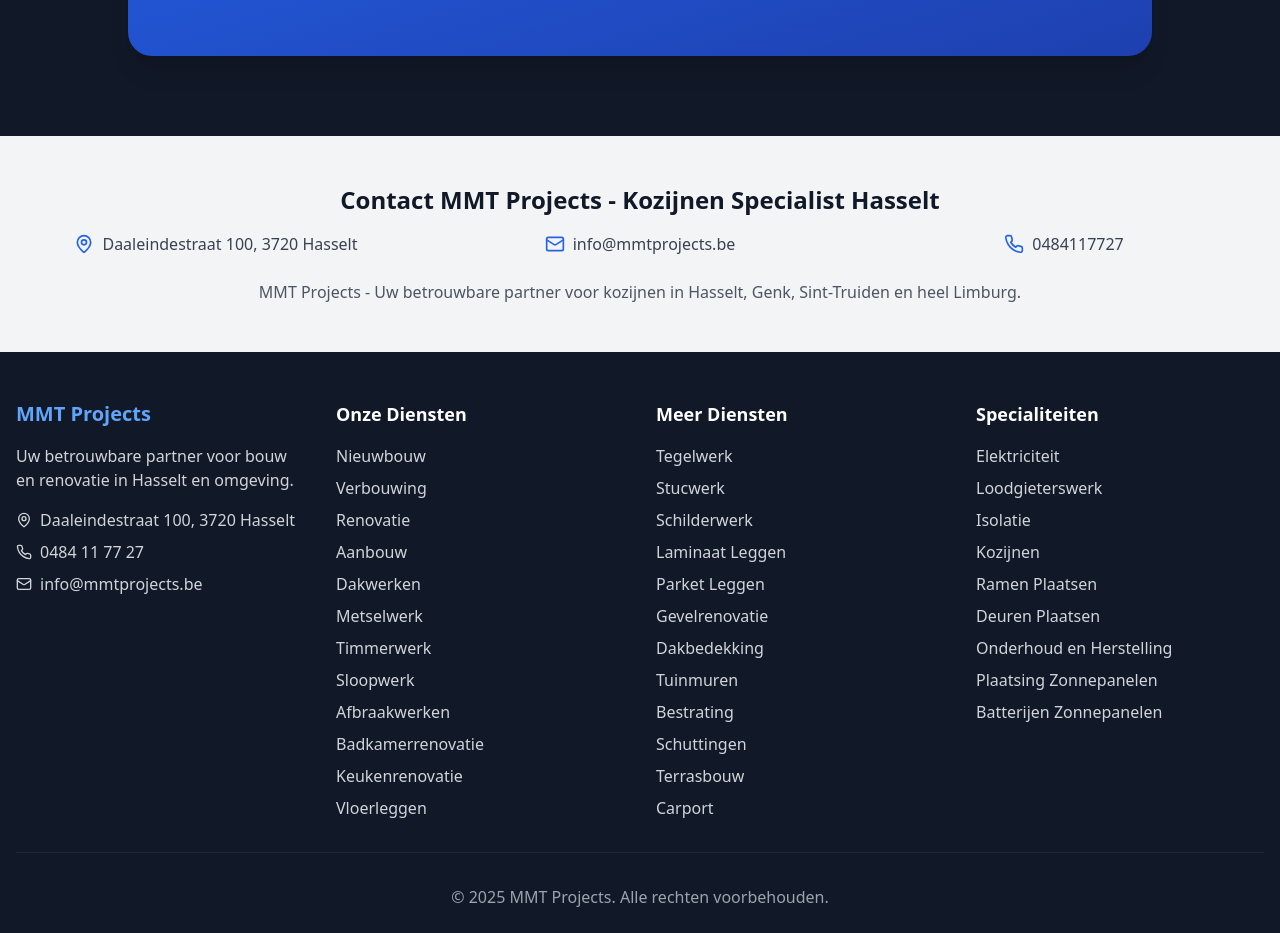
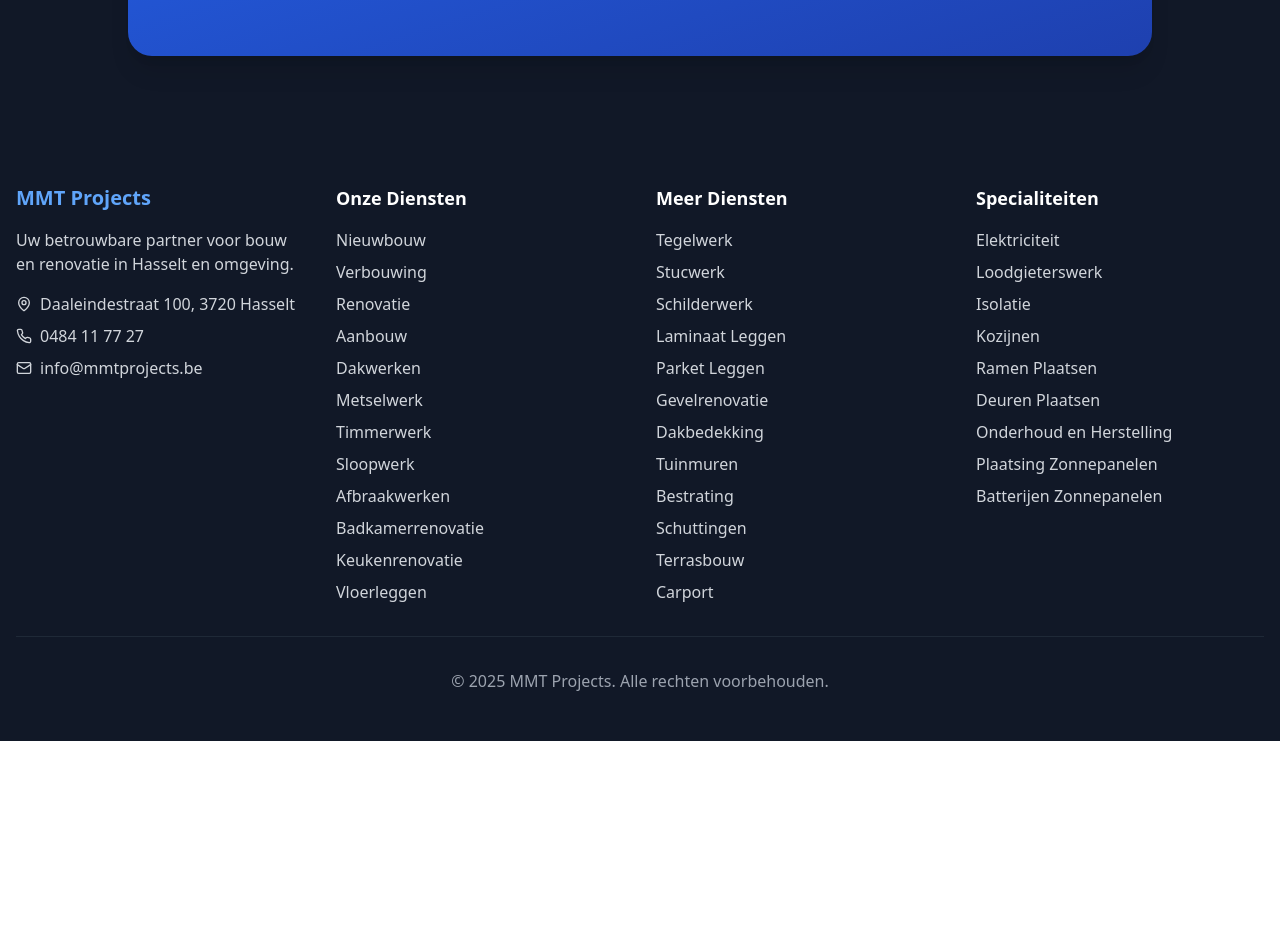
Before and after one commit to LeviHackermann/bouw-en-verbouw-gids, a React (Vite) app: page /kozijnen-hasselt-limburg in a window 1280 px wide. Shown: the part 3340-4273 px from the top of the page. After the commit the page ends 4081 px from the top, so only its background shows below. Built offline with nearby package versions, Linux system fonts and the light colour scheme.

Commit message:
Remove contact section from Kozijnen page
Removed the contact section from `Kozijnen.tsx` to ensure consistency with other service pages.

```diff
--- a/src/pages/Kozijnen.tsx
+++ b/src/pages/Kozijnen.tsx
@@ -1,4 +1,3 @@
-
 import { Helmet } from 'react-helmet-async';
 import {
   Building2, Home, CheckCircle, MapPin, Phone, Mail,
@@ -277,30 +276,6 @@ const Kozijnen = () => {
             </div>
           </div>
         </section>
-
-        {/* Contact Info */}
-        <section className="py-12 px-4 bg-gray-100">
-          <div className="max-w-7xl mx-auto text-center">
-            <h3 className="text-2xl font-bold mb-4 text-gray-900">Contact MMT Projects - Kozijnen Specialist Hasselt</h3>
-            <div className="grid md:grid-cols-3 gap-6">
-              <div className="flex items-center justify-center">
-                <MapPin className="h-5 w-5 text-blue-600 mr-2" />
-                <span className="text-gray-700">Daaleindestraat 100, 3720 Hasselt</span>
-              </div>
-              <div className="flex items-center justify-center">
-                <Mail className="h-5 w-5 text-blue-600 mr-2" />
-                <span className="text-gray-700">info@mmtprojects.be</span>
-              </div>
-              <div className="flex items-center justify-center">
-                <Phone className="h-5 w-5 text-blue-600 mr-2" />
-                <span className="text-gray-700">0484117727</span>
-              </div>
-            </div>
-            <p className="mt-6 text-gray-600">
-              MMT Projects - Uw betrouwbare partner voor kozijnen in Hasselt, Genk, Sint-Truiden en heel Limburg.
-            </p>
-          </div>
-        </section>
       </div>
 
       <Footer />
```
